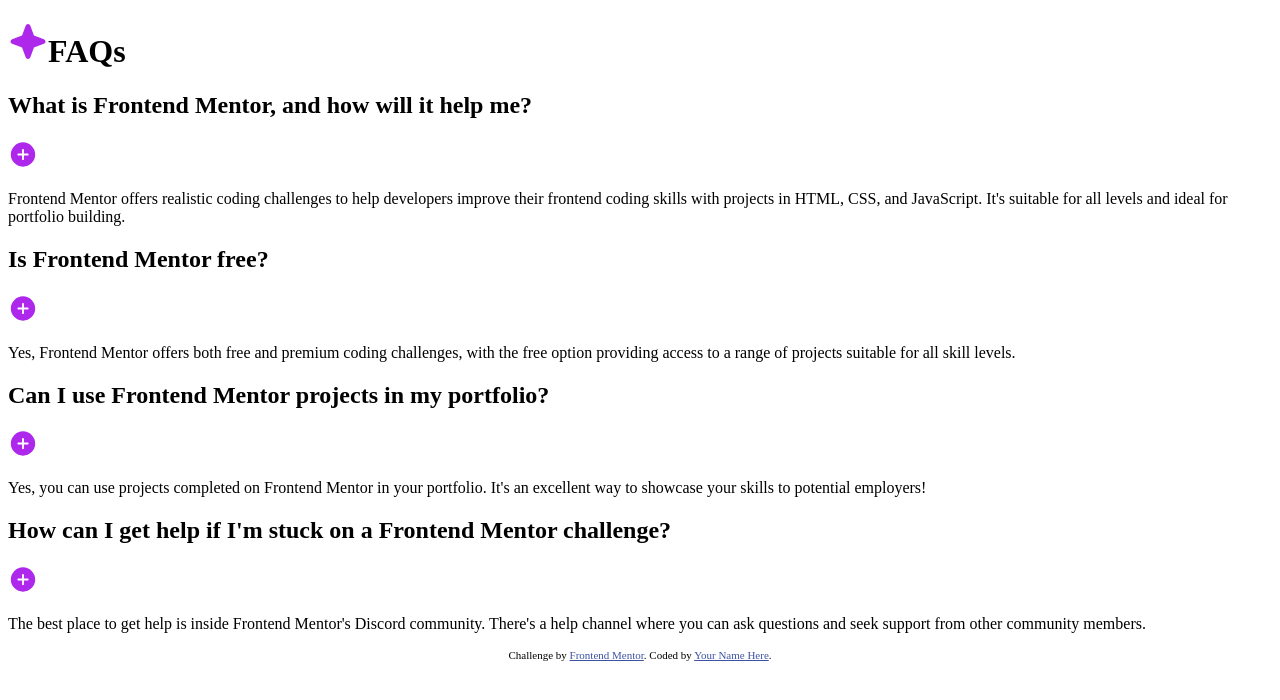
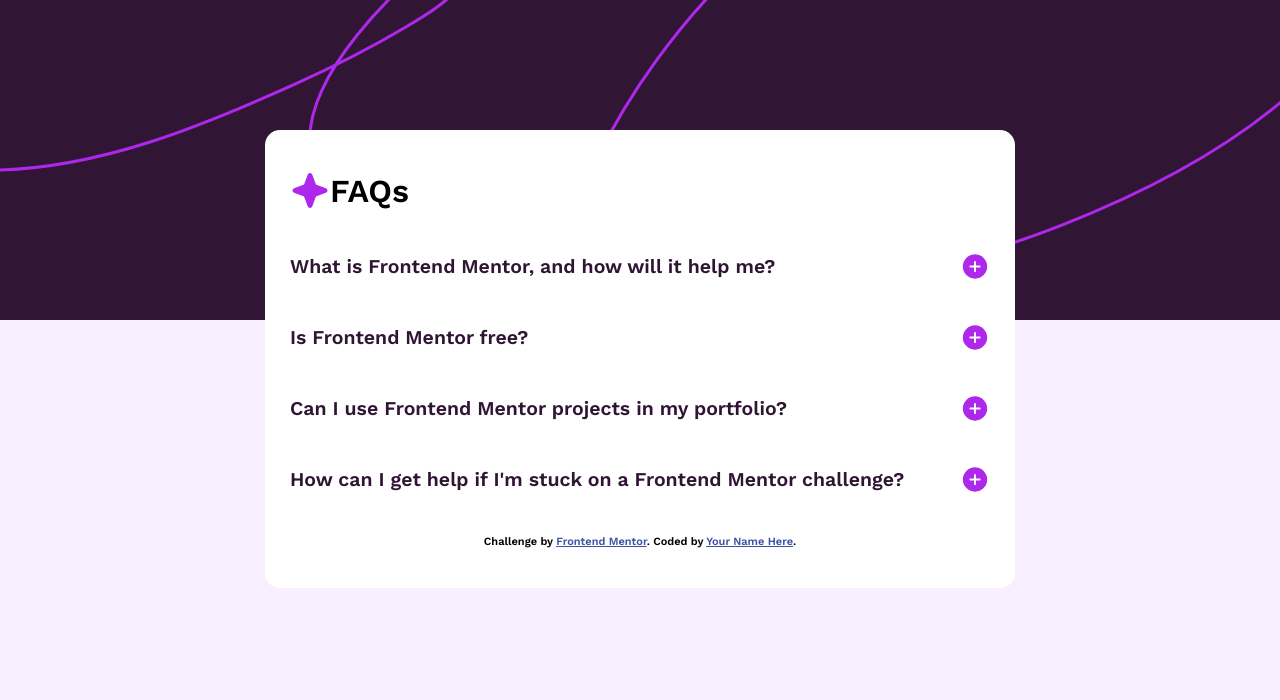
Before and after one commit to micaji-251/PFEM_Accordion, a plain HTML site: page index.html in a window 1280 px wide. Drawn offline with Linux system fonts and the light colour scheme.

Commit message:
add css and js

```diff
--- /dev/null
+++ b/base/_base.scss
@@ -0,0 +1,32 @@
+*,*::after,*::before{
+    padding: 0;
+    margin: 0;
+    list-style: none;
+}
+
+@font-face {
+    font-family: 'Work Sans';
+    src: url(../assets/fonts/WorkSans-Italic-VariableFont_wght.ttf) format('truetype');
+    src: url(../assets/fonts/WorkSans-VariableFont_wght.ttf) format('truetype');
+    src: url(../assets/fonts/static/WorkSans-Bold.ttf) format('truetype');
+    src: url(../assets/fonts/static/WorkSans-Regular.ttf) format('truetype');
+    src: url(../assets/fonts/static/WorkSans-SemiBold.ttf) format('truetype');
+}
+
+body{
+    font-family: 'Work Sans';
+    @media (min-width: 0){
+        background-image: url("../assets/images/background-pattern-mobile.svg");
+        background-repeat: no-repeat;
+        background-size: cover 50%;
+        background-color: hsl(275, 100%, 97%);
+    }
+
+    @media (min-width: 376px){
+        background-image: url("../assets/images/background-pattern-desktop.svg");
+        background-repeat: no-repeat;
+        background-size: cover 50%;
+        background-color: hsl(275, 100%, 97%);
+    }
+
+}
--- a/index.html
+++ b/index.html
@@ -8,24 +8,29 @@
 
   <title>Frontend Mentor | FAQ accordion</title>
 
+
   <!-- Feel free to remove these styles or customise in your own stylesheet 👍 -->
   <style>
     .attribution { font-size: 11px; text-align: center; }
     .attribution a { color: hsl(228, 45%, 44%); }
   </style>
+
+  <link rel="stylesheet" href="./styles.css">
 </head>
 <body>
-  <header>
-    <h1 class="headerTitle"><img src="./assets/images/icon-star.svg">FAQs</h1>
+  <div class="mainContainer">
+  <header class="flex flex--left">
+    <img src="./assets/images/icon-star.svg">
+    <h1 class="headerTitle">FAQs</h1>
   </header>
 
-  <main class="mainContainer">
+  <main id="main">
     <section class="section">
-      <div class="sectionHeader">
+      <div class="sectionHeader flex">
         <h2 class="sectionTitle">What is Frontend Mentor, and how will it help me?</h2>
         <img class="btnExpand" src="./assets/images/icon-plus.svg">
       </div>
-      <p class="sectionText">
+      <p class="sectionText none">
         Frontend Mentor offers realistic coding challenges to help developers improve their
         frontend coding skills with projects in HTML, CSS, and JavaScript. It's suitable for
         all levels and ideal for portfolio building.
@@ -33,33 +38,33 @@
     </section>
 
     <section class="section">
-      <div class="sectionHeader">
+      <div class="sectionHeader flex">
         <h2 class="sectionTitle">  Is Frontend Mentor free?</h2>
         <img class="btnExpand" src="./assets/images/icon-plus.svg">
       </div>
-      <p class="sectionText">
+      <p class="sectionText none">
         Yes, Frontend Mentor offers both free and premium coding challenges, with the free
         option providing access to a range of projects suitable for all skill levels.
       </p>
     </section>
 
     <section class="section">
-      <div class="sectionHeader">
+      <div class="sectionHeader flex">
         <h2 class="sectionTitle">Can I use Frontend Mentor projects in my portfolio?</h2>
         <img class="btnExpand" src="./assets/images/icon-plus.svg">
       </div>
-      <p class="sectionText">
+      <p class="sectionText none">
         Yes, you can use projects completed on Frontend Mentor in your portfolio. It's an excellent
         way to showcase your skills to potential employers!
       </p>
     </section>
 
     <section class="section">
-      <div class="sectionHeader">
+      <div class="sectionHeader flex">
         <h2 class="sectionTitle"> How can I get help if I'm stuck on a Frontend Mentor challenge?</h2>
         <img class="btnExpand" src="./assets/images/icon-plus.svg">
       </div>
-      <p class="sectionText">
+      <p class="sectionText none">
         The best place to get help is inside Frontend Mentor's Discord community. There's a help
         channel where you can ask questions and seek support from other community members.
       </p>
@@ -71,5 +76,7 @@
     Challenge by <a href="https://www.frontendmentor.io?ref=challenge" target="_blank">Frontend Mentor</a>.
     Coded by <a href="#">Your Name Here</a>.
   </div>
+</div>
+  <script src="./js/app.js"></script>
 </body>
 </html>
--- /dev/null
+++ b/js/app.js
@@ -0,0 +1,42 @@
+// OBJETIVO al presionar el boton tiene que aparecer el texto que va dentro del titulo, el sectionText, al presionar nuevamente tiene que desaparacer.
+
+
+const main = document.getElementById('main');
+let btnContainer='';
+let textContainer = '';
+
+loadListeners();
+
+function loadListeners(){
+main.addEventListener('click', getButtonParent);
+
+}
+
+function getButtonParent(e){
+    if(e.target.classList.contains('btnExpand')){
+        btnContainer = e.target.parentElement.parentElement;
+        catchTextContainer();
+    }
+}
+
+function catchTextContainer(){
+
+    textContainer = btnContainer.querySelector('.sectionText');
+
+    if(textContainer.classList.contains('none')){
+        openContainer();
+    }else{
+        closeContainer();
+    }
+
+
+}
+
+function openContainer(){
+
+    textContainer.classList.remove('none');
+}
+
+function closeContainer(){
+    textContainer.classList.add('none');
+}
--- /dev/null
+++ b/layout/_layout.scss
@@ -0,0 +1,50 @@
+.flex{
+    display: flex;
+    align-items: center;
+    justify-content: space-between;
+
+    &--left{
+        justify-content: flex-start;
+    }
+}
+
+.mainContainer{
+    @media (min-width: 0){
+    max-width: 280px;
+    margin: 130px auto;
+    background-color: hsl(0, 0%, 100%);
+    border-radius: 15px;
+    padding: 40px 25px;
+    }
+
+    @media (min-width: 800px) {
+        max-width: 700px;
+        margin: 130px auto;
+        background-color: hsl(0, 0%, 100%);
+        border-radius: 15px;
+        padding: 40px 25px;
+        }
+
+}
+
+.none{
+    display: none;
+}
+
+.section{
+    margin: 40px 0;
+
+    &Header{
+        font-size: 13px;
+        font-weight: 500;
+        color: hsl(292, 42%, 14%);
+    }
+
+    &Text {
+        margin: 30px 0;
+        font-size: 16px;
+        font-weight: lighter;
+        line-height: 1.35;
+        color: hsl(292, 16%, 69%);
+    }
+}
--- /dev/null
+++ b/state/_state.scss
@@ -0,0 +1,3 @@
+.sectionHeader:hover{
+    color: hsl(293, 47%, 59%);
+}
--- /dev/null
+++ b/styles.scss
@@ -0,0 +1,4 @@
+@import "./base/base";
+@import "./layout/layout";
+@import "./module/module";
+@import "./state/state";
```
Also changed, not shown: module/_module.scss (added), styles.css (added), 1 other file.
